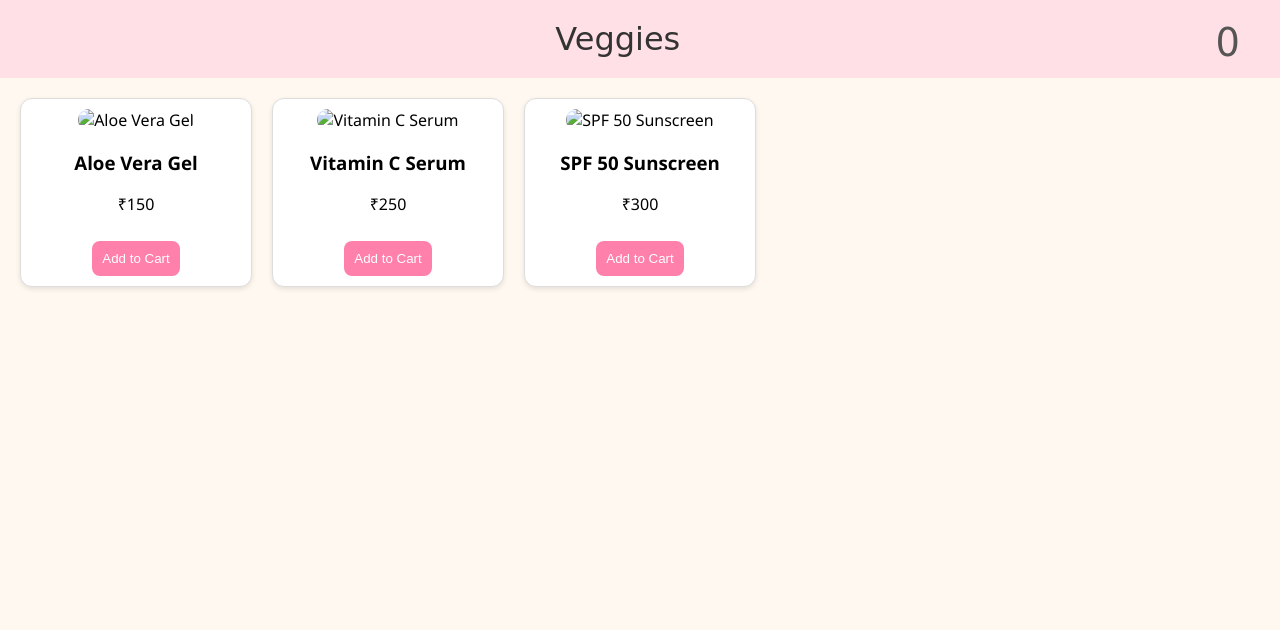
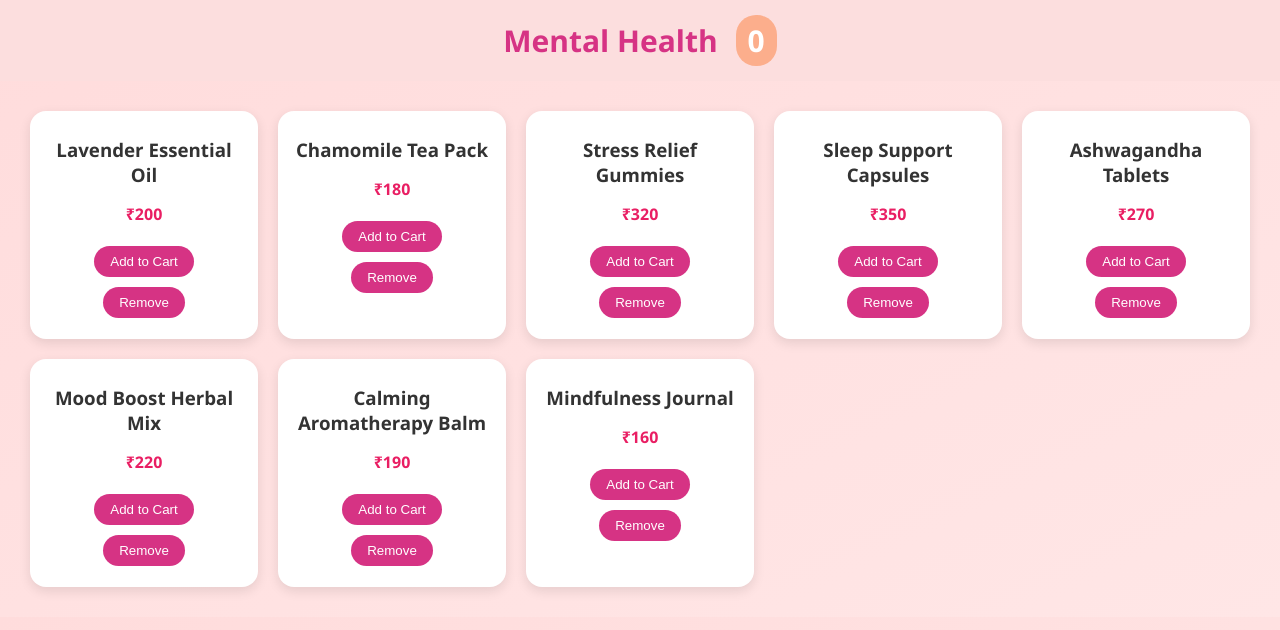
Before and after one commit to samruddhi427/nourishment, a plain HTML site: page veggies.html in a window 1280 px wide. Drawn offline with Linux system fonts and the light colour scheme.

Commit message:
Update veggies.html

```diff
--- a/veggies.html
+++ b/veggies.html
@@ -1,33 +1,196 @@
-
 <!DOCTYPE html>
 <html lang="en">
 <head>
   <meta charset="UTF-8">
-    <title>Veggies</title>
-    <link rel="stylesheet" href="styles.css">
+  <title>Mental Health - Nourish Nest</title>
+  <link rel="stylesheet" href="style.css" />
+  <style>
+    body {
+      font-family: 'Segoe UI', sans-serif;
+      background: linear-gradient(to bottom right, #ffdcdc, #ffe6e6);
+      margin: 0;
+    }
+
+    header {
+      background-color: #fcdede;
+      color: #d63384;
+      padding: 20px;
+      text-align: center;
+      font-size: 30px;
+      font-weight: bold;
+    }
+
+    .cart-count {
+      background-color: #fcae8c;
+      color: white;
+      padding: 5px 12px;
+      border-radius: 20px;
+      font-weight: bold;
+      margin-left: 10px;
+    }
+
+    .container {
+      display: grid;
+      grid-template-columns: repeat(auto-fit, minmax(220px, 1fr));
+      gap: 20px;
+      padding: 30px;
+    }
+
+    .product {
+      background-color: white;
+      border-radius: 16px;
+      padding: 16px;
+      text-align: center;
+      box-shadow: 0 4px 12px rgba(0, 0, 0, 0.1);
+      transition: transform 0.2s;
+    }
+
+    .product:hover {
+      transform: scale(1.03);
+    }
+
+    .product h3 {
+      margin: 10px 0;
+      color: #333;
+    }
+
+    .product p {
+      font-weight: bold;
+      color: #e91e63;
+    }
+
+    button {
+      padding: 8px 16px;
+      background-color: #d63384;
+      color: white;
+      border: none;
+      border-radius: 25px;
+      cursor: pointer;
+      transition: 0.2s;
+      margin: 5px;
+    }
+
+    button:hover {
+      background-color: #ffb6c1;
+      color: #333;
+    }
+
+    @media (max-width: 600px) {
+      header {
+        font-size: 24px;
+      }
+    }
+  </style>
 </head>
-<body>
-<header>Veggies <span class="cart-count" id="cart-count">0</span></header>
+<body onload="loadCartCount()">
+
+<header>
+  Mental Health
+  <span class="cart-count" id="cart-count">0</span>
+</header>
+
 <div class="container">
   <div class="product">
-        <img src="images/aloe.jpg" alt="Aloe Vera Gel">
-        <h3>Aloe Vera Gel</h3>
-        <p>₹150</p>
-        <button onclick='addToCart({"name": "Aloe Vera Gel", "price": 150})'>Add to Cart</button>
+    <h3>Lavender Essential Oil</h3>
+    <p>₹200</p>
+    <button onclick='addToCart("Lavender Essential Oil", 200)'>Add to Cart</button>
+    <button onclick='removeFromCart("Lavender Essential Oil")'>Remove</button>
   </div>
   <div class="product">
-        <img src="images/vitamin_c.jpg" alt="Vitamin C Serum">
-        <h3>Vitamin C Serum</h3>
-        <p>₹250</p>
-        <button onclick='addToCart({"name": "Vitamin C Serum", "price": 250})'>Add to Cart</button>
+    <h3>Chamomile Tea Pack</h3>
+    <p>₹180</p>
+    <button onclick='addToCart("Chamomile Tea Pack", 180)'>Add to Cart</button>
+    <button onclick='removeFromCart("Chamomile Tea Pack")'>Remove</button>
   </div>
   <div class="product">
-        <img src="images/sunscreen.jpg" alt="SPF 50 Sunscreen">
-        <h3>SPF 50 Sunscreen</h3>
-        <p>₹300</p>
-        <button onclick='addToCart({"name": "SPF 50 Sunscreen", "price": 300})'>Add to Cart</button>
+    <h3>Stress Relief Gummies</h3>
+    <p>₹320</p>
+    <button onclick='addToCart("Stress Relief Gummies", 320)'>Add to Cart</button>
+    <button onclick='removeFromCart("Stress Relief Gummies")'>Remove</button>
+  </div>
+  <div class="product">
+    <h3>Sleep Support Capsules</h3>
+    <p>₹350</p>
+    <button onclick='addToCart("Sleep Support Capsules", 350)'>Add to Cart</button>
+    <button onclick='removeFromCart("Sleep Support Capsules")'>Remove</button>
+  </div>
+  <div class="product">
+    <h3>Ashwagandha Tablets</h3>
+    <p>₹270</p>
+    <button onclick='addToCart("Ashwagandha Tablets", 270)'>Add to Cart</button>
+    <button onclick='removeFromCart("Ashwagandha Tablets")'>Remove</button>
+  </div>
+  <div class="product">
+    <h3>Mood Boost Herbal Mix</h3>
+    <p>₹220</p>
+    <button onclick='addToCart("Mood Boost Herbal Mix", 220)'>Add to Cart</button>
+    <button onclick='removeFromCart("Mood Boost Herbal Mix")'>Remove</button>
+  </div>
+  <div class="product">
+    <h3>Calming Aromatherapy Balm</h3>
+    <p>₹190</p>
+    <button onclick='addToCart("Calming Aromatherapy Balm", 190)'>Add to Cart</button>
+    <button onclick='removeFromCart("Calming Aromatherapy Balm")'>Remove</button>
+  </div>
+  <div class="product">
+    <h3>Mindfulness Journal</h3>
+    <p>₹160</p>
+    <button onclick='addToCart("Mindfulness Journal", 160)'>Add to Cart</button>
+    <button onclick='removeFromCart("Mindfulness Journal")'>Remove</button>
   </div>
 </div>
-<script src="script.js"></script>
+
+<script>
+  function addToCart(name, price) {
+    let cart = JSON.parse(localStorage.getItem("cart")) || [];
+
+    const existingItem = cart.find(item => item.name === name);
+    if (existingItem) {
+      existingItem.quantity += 1;
+    } else {
+      cart.push({ name, price, quantity: 1 });
+    }
+
+    localStorage.setItem("cart", JSON.stringify(cart));
+    loadCartCount();
+    alert(`${name} added to cart!`);
+  }
+
+  function removeFromCart(name) {
+    let cart = JSON.parse(localStorage.getItem("cart")) || [];
+
+    const index = cart.findIndex(item => item.name === name);
+    if (index !== -1) {
+      if (cart[index].quantity > 1) {
+        cart[index].quantity -= 1;
+      } else {
+        cart.splice(index, 1);
+      }
+    }
+
+    localStorage.setItem("cart", JSON.stringify(cart));
+    loadCartCount();
+    alert(`${name} removed from cart.`);
+  }
+
+  function loadCartCount() {
+    let cart = JSON.parse(localStorage.getItem("cart"));
+
+    if (!Array.isArray(cart)) {
+      cart = [];
+      localStorage.setItem("cart", JSON.stringify(cart));
+    }
+
+    let count = 0;
+    for (let item of cart) {
+      if (typeof item.quantity === "number") {
+        count += item.quantity;
+      }
+    }
+
+    document.getElementById("cart-count").textContent = count;
+  }
+</script>
+
 </body>
 </html>
```
Lines whose indentation alone changed are shown as unchanged.
